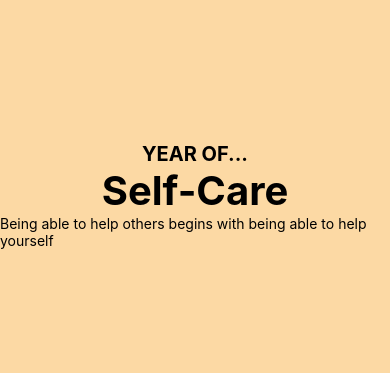
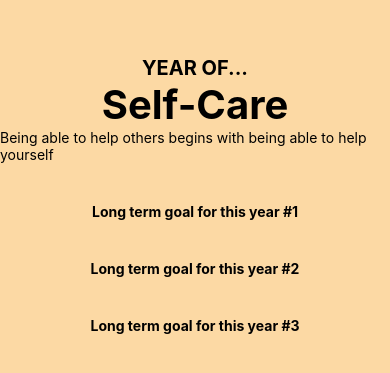
Before and after one commit to Jotanator/ThemeJournal, a React Native app: screen / in a window 390 px wide. Shown: the part 227-600 px from the top of the page. Built offline with nearby package versions, Linux system fonts and the light colour scheme.

Commit message:
Add in yearly goals to UI

```diff
--- a/App.js
+++ b/App.js
@@ -8,6 +8,9 @@ export default class App extends React.Component {
     this.state = {
       themeEditable: false, themeText: "Self-Care",
       descEditable: false, descText: "Being able to help others begins with being able to help yourself",
+      goal1Editable: false, goal1Text: "Long term goal for this year #1",
+      goal2Editable: false, goal2Text: "Long term goal for this year #2",
+      goal3Editable: false, goal3Text: "Long term goal for this year #3",
     };
   }
   render() {
@@ -43,6 +46,46 @@ export default class App extends React.Component {
             {this.state.descText}
           </Text>
         }
+
+        {this.state.goal1Editable ?
+          <TextInput
+            value={this.state.goal1Text}
+            onChangeText={(value) => this.setState({ goal1Text: value })}
+            autoFocus
+            onBlur={() => this.setState({ goal1Editable: false })}
+          /> :
+          <Text style={styles.idealListText} adjustsFontSizeToFit={true}
+            onPress={() => this.setState({ goal1Editable: true })}
+          >
+            {this.state.goal1Text}
+          </Text>
+        }
+        {this.state.goal2Editable ?
+          <TextInput
+            value={this.state.goal2Text}
+            onChangeText={(value) => this.setState({ goal2Text: value })}
+            autoFocus
+            onBlur={() => this.setState({ goal2Editable: false })}
+          /> :
+          <Text style={styles.idealListText} adjustsFontSizeToFit={true}
+            onPress={() => this.setState({ goal2Editable: true })}
+          >
+            {this.state.goal2Text}
+          </Text>
+        }
+        {this.state.goal3Editable ?
+          <TextInput
+            value={this.state.goal3Text}
+            onChangeText={(value) => this.setState({ goal3Text: value })}
+            autoFocus
+            onBlur={() => this.setState({ goal3Editable: false })}
+          /> :
+          <Text style={styles.idealListText} adjustsFontSizeToFit={true}
+            onPress={() => this.setState({ goal3Editable: true })}
+          >
+            {this.state.goal3Text}
+          </Text>
+        }
         <StatusBar style="auto" />
       </SafeAreaView>
     );
@@ -55,8 +98,11 @@ const styles = StyleSheet.create({
     backgroundColor: '#fcd9a4',
     alignItems: 'center',
     justifyContent: 'center',
+    marginTop: StatusBar.currentHeight || 0,
   },
   baseText: {
+    paddingLeft: 140,
+    paddingRight: 140,
     textAlign: "center"
   },
   titleText: {
@@ -67,5 +113,12 @@ const styles = StyleSheet.create({
     fontSize: 40,
     fontWeight: "bold",
     textAlign: "center"
+  },
+  idealListText: {
+    paddingTop: 40,
+    paddingLeft: 40,
+    paddingRight: 40,
+    fontWeight: "bold",
+    textAlign: "justify"
   }
 });
```
Also changed, not shown: 1 other file (tests, documents, lock files or other folders).
